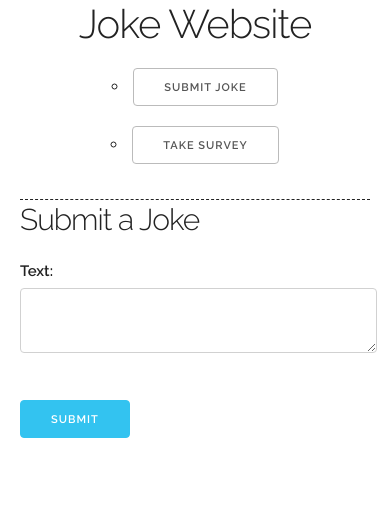
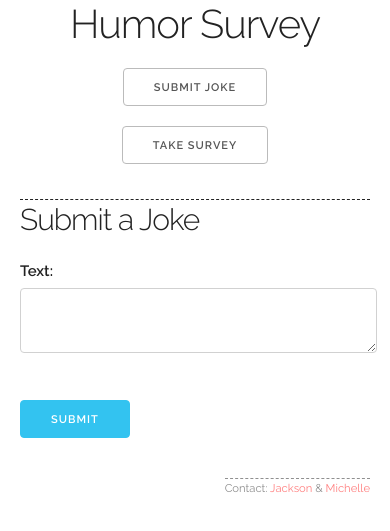
Before and after one commit to jbierfeldt/Humor_Project, a Django app: page /joke/create/ in a window 390 px wide. Shown: the top 531 px of the page. Run offline with Django 3.2, Linux system fonts and the light colour scheme; some libraries are stand-ins or nearby versions.

Commit message:
Changed Style on Mobile

```diff
--- a/src/jokes/static/jokes/css/custom.css
+++ b/src/jokes/static/jokes/css/custom.css
@@ -1,3 +1,19 @@
+ul {
+    list-style: none;
+}
+
+footer {
+    border-top: dashed 1px;
+    font-size: 0.75em;
+    opacity: 0.5;
+    float: right;
+}
+
+footer a:link {
+    text-decoration: none;
+    color: red;
+}
+
 .main-nav {
     width: auto;
     text-align: center;
@@ -12,18 +28,25 @@
     font-size: 1.25em;
 }
 
+.demographic-survey {
+    border: dashed 1px;
+    padding: 10px;
+    margin-bottom: 15px;
+}
+
+.demographic-survey ul li {
+    margin-bottom: 0;
+}
+
+.demographic-survey ul li {
+    display: inline-block;
+    padding: 10px;
+}
+
 @media (min-width: 400px) {
 
     #nav-bar {
-        width: 100%;
-    }
-    #nav-bar li {
-        display: block;
-        width: 100%;
-    }
-    #nav-bar li a {
-        width: 100%;
-        margin: 0 auto;
+        display: none;
     }
 
 }
--- a/src/jokes/templates/jokes/jokerating_create.html
+++ b/src/jokes/templates/jokes/jokerating_create.html
@@ -11,9 +11,11 @@
 	<hr />
     <form action="" method="post">{% csrf_token %}
         {% if not request.session.gender %}
-        Since this is your first time filling out this survey, please fill out a little demographic information:
+        <div class="demographic-survey">
+        <p><b>Since this is your first time filling out this survey, please fill out a little demographic information:</b></p>
             {{ form.gender.label_tag }} {{ form.gender }}
             {{ form.age.label_tag }} {{ form.age }}
+        </div>
         {% endif %}
         {% for field in form.visible_fields %}
             {% if field.name in field_list %}
--- a/src/jokes/templates/jokes/jokes_base.html
+++ b/src/jokes/templates/jokes/jokes_base.html
@@ -6,7 +6,7 @@
   <!-- Basic Page Needs
   –––––––––––––––––––––––––––––––––––––––––––––––––– -->
   <meta charset="utf-8">
-  <title>Joke Site</title>
+  <title>Humor Survey</title>
   <meta name="description" content="">
   <meta name="author" content="">
 
@@ -42,7 +42,7 @@
   <!-- Primary Page Layout
   –––––––––––––––––––––––––––––––––––––––––––––––––– -->
   <header class="container">
-    <h1 id="header-title">Joke Website</h1>
+    <h1 id="header-title">Humor Survey</h1>
     <nav class="main-nav row">
         <ul id="nav-bar">
             <li><a class="button" href="{% url 'joke_create' %}">Submit Joke</a></li>
@@ -53,7 +53,11 @@
   <div class="container">
   {% block content %}
   {% endblock %}
+  <footer>
+  Contact: <a href="mailto:jbierfeldt@gmail.com">Jackson</a> & <a href="mailto:jbierfeldt@gmail.com">Michelle</a>
+  </footer>
   </div>
+
 
 <!-- End Document
   –––––––––––––––––––––––––––––––––––––––––––––––––– -->
```
Also changed, not shown: 1 other file.
